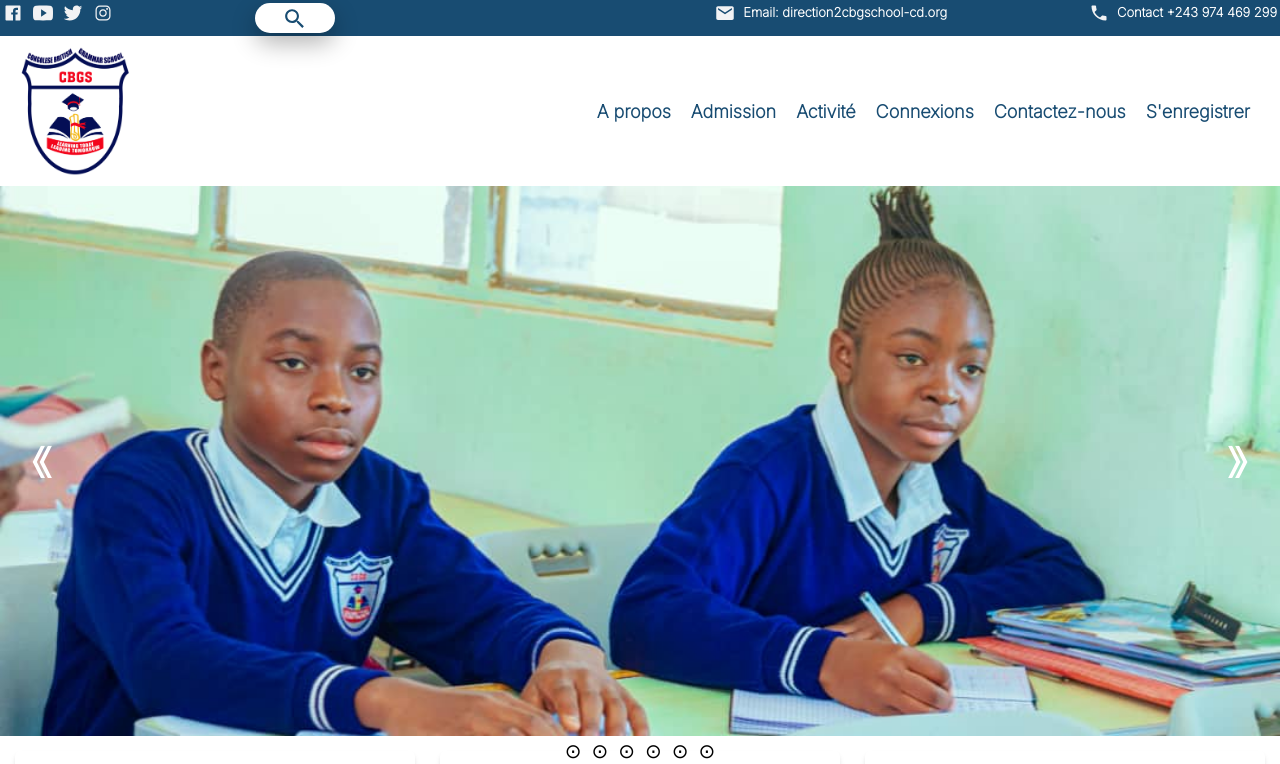
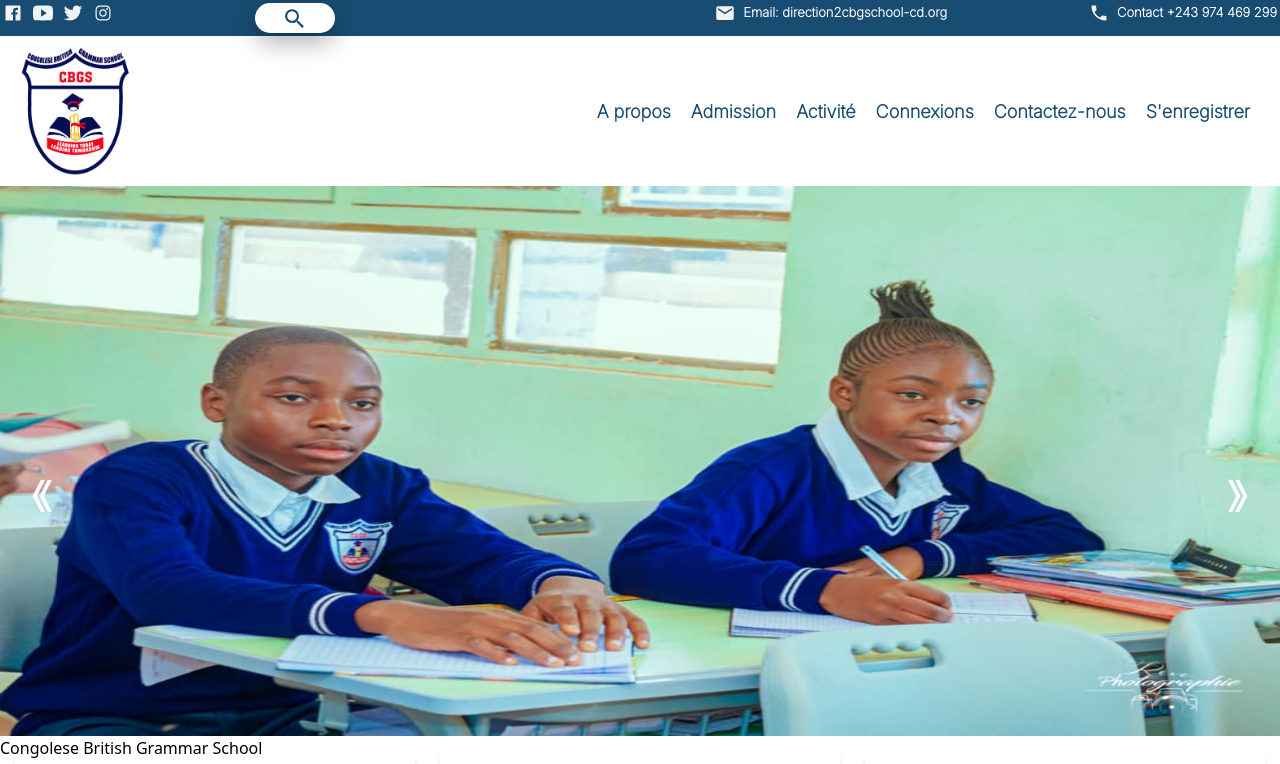
Before and after one commit to YannickZahinda/Congolese_British_Grammar_School_app, a React (Vite) app: page / in a window 1280 px wide. Shown: the top 764 px of the page. Built offline with nearby package versions, Linux system fonts and the light colour scheme.

Commit message:
add readme file

```diff
--- a/src/App.css
+++ b/src/App.css
@@ -10,3 +10,8 @@
 .dotsStyle:hover{
   color: #65AA45;
 }
+
+.containerStyles{
+  width: 100%;
+  height: 550px
+}
--- a/src/App.jsx
+++ b/src/App.jsx
@@ -16,17 +16,13 @@ const App = () => {
     {url: eleveimg6}
   ]
 
-  const containerStyles = {
-    with: '100%',
-    height: '550px'
-  }
 
   return (
     <div>
       <UpperNav />
       <Navbar />
       <main>
-        <div style={containerStyles} className='sliderContainer'>
+        <div className='containerStyles'>
           <ImageSlider slides = {slides} />
         </div>
         <div>
--- /dev/null
+++ b/src/ImageSlider.css
@@ -0,0 +1,51 @@
+.sliderStyles {
+  width: 100%;
+  height: 100%;
+  position: relative;
+  margin: 0 auto;
+}
+
+
+
+.dotsStyles {
+  margin: 0 5px;
+  cursor: pointer;
+  font-size: 20px;
+}
+
+.dotsContainerStyle {
+  display: flex;
+  justify-content: center
+}
+
+.slideStyles {
+  width: 100%;
+  height: 100%;
+  background-position: center;
+  background-size: cover;
+  object-fit: cover;
+  object-position: center
+}
+
+
+.leftArrowStyles  {
+    position: absolute;
+    top: 50%;
+    transform: translate(0 -50%);
+    left: 32px;
+    font-size: 45px;
+    color: white;
+    z-index: 1;
+    cursor: pointer
+  }
+
+.rightArrowStyles {
+    position: absolute;
+    top: 50%;
+    transform: translate(0 -50%);
+    right: 32px;
+    font-size: 45px;
+    color: white;
+    z-index: 1;
+    cursor: pointer
+}
--- a/src/ImageSlider.jsx
+++ b/src/ImageSlider.jsx
@@ -1,5 +1,6 @@
 import React, { useState } from 'react'
 import { AnimatePresence, motion } from 'framer-motion'
+import './ImageSlider.css'
 
 const variants = {
   initial: {
@@ -18,45 +19,42 @@ const variants = {
 
 const ImageSlider = ({slides}) => {
   const [currentIndex, setCurrentIndex] = useState(0);
-  const sliderStyles = {
-    width: '100%',
-    height: '100%',
-    // padding: '15px',
-    position: 'relative',
-    margin: '0 auto'
-  }
-  const slideStyles = {
-    width: '100%',
-    height: '100%',
-    // borderRadius: '10px',
-    backgroundPosition: 'center',
-    backgroundSize: 'cover',
-    objectFit: 'cover',
-    objectPosition: 'center'
-    // backgroundImage: `url(${slides[currentIndex].url})`,
-  }
+  // const sliderStyles = {
+  //   width: '100%',
+  //   height: '100%',
+  //   position: 'relative',
+  //   margin: '0 auto'
+  // }
+  // const slideStyles = {
+  //   width: '100%',
+  //   height: '100%',
+  //   backgroundPosition: 'center',
+  //   backgroundSize: 'cover',
+  //   objectFit: 'cover',
+  //   objectPosition: 'center'
+  // }
 
-  const leftArrowStyles = {
-    position: 'absolute',
-    top: '50%',
-    transform: 'translate(0, -50%)',
-    left: '32px',
-    fontSize: '45px',
-    color: 'white',
-    zIndex: 1,
-    cursor: 'pointer'
-  }
+  // const leftArrowStyles = {
+  //   position: 'absolute',
+  //   top: '50%',
+  //   transform: 'translate(0, -50%)',
+  //   left: '32px',
+  //   fontSize: '45px',
+  //   color: 'white',
+  //   zIndex: 1,
+  //   cursor: 'pointer'
+  // }
 
-  const rightArrowStyles = {
-    position: 'absolute',
-    top: '50%',
-    transform: 'translate(0, -50%)',
-    right: '32px',
-    fontSize: '45px',
-    color: 'white',
-    zIndex: 1,
-    cursor: 'pointer'
-  }
+  // const rightArrowStyles = {
+  //   position: 'absolute',
+  //   top: '50%',
+  //   transform: 'translate(0, -50%)',
+  //   right: '32px',
+  //   fontSize: '45px',
+  //   color: 'white',
+  //   zIndex: 1,
+  //   cursor: 'pointer'
+  // }
 
   const goToPrevious = () => {
     const isFirstSlide = currentIndex === 0;
@@ -70,16 +68,16 @@ const ImageSlider = ({slides}) => {
     setCurrentIndex(newIndex);
   }
 
-  const dotsContainerStyles = {
-    display: 'flex',
-    justifyContent: 'center'
-  }
+  // const dotsContainerStyles = {
+  //   display: 'flex',
+  //   justifyContent: 'center'
+  // }
 
-  const dotsStyles = {
-    margin: '0 5px',
-    cursor: 'pointer',
-    fontSize: '20px'
-  }
+  // const dotsStyles = {
+  //   margin: '0 5px',
+  //   cursor: 'pointer',
+  //   fontSize: '20px'
+  // }
 
   const goToSlide = (slideIndex) => {
     setCurrentIndex(slideIndex);
@@ -87,23 +85,23 @@ const ImageSlider = ({slides}) => {
 
 
   return (
-    <div style={sliderStyles}>
-      <div style={leftArrowStyles} onClick={goToPrevious}>《</div>
-      <div style={rightArrowStyles} onClick={goToNext}>》</div>
-      {/* <AnimatePresence initial = {false}> */}
+    <div className='sliderStyles'>
+      <div className='leftArrowStyles' onClick={goToPrevious}>《</div>
+      <div className='rightArrowStyles' onClick={goToNext}>》</div>
         <motion.img variants={variants}
           initial='initial'
           animate='animate'
           exit='exit'
           key={slides[currentIndex].url}
           src={slides[currentIndex].url}
-      lt="images eleves"
-      style={slideStyles} />
-      {/* </AnimatePresence> */}
+          alt="images eleves"
+          className='sliderStyles'
+        />
+        <h1>Congolese British Grammar School </h1>
 
-      <div style={dotsContainerStyles}>
+      <div className='dotsContainerStyles'>
         {slides.map((slide, slideIndex) => (
-          <div key={slideIndex} style={dotsStyles} onClick={() => goToSlide(slideIndex)} className='dotsStyle'>
+          <div key={slideIndex}  onClick={() => goToSlide(slideIndex)} className='dotsStyles'>
             ⊙
           </div>
         ))}
```
Also changed, not shown: 1 other file (tests, documents, lock files or other folders). Lines whose indentation alone changed are shown as unchanged.
